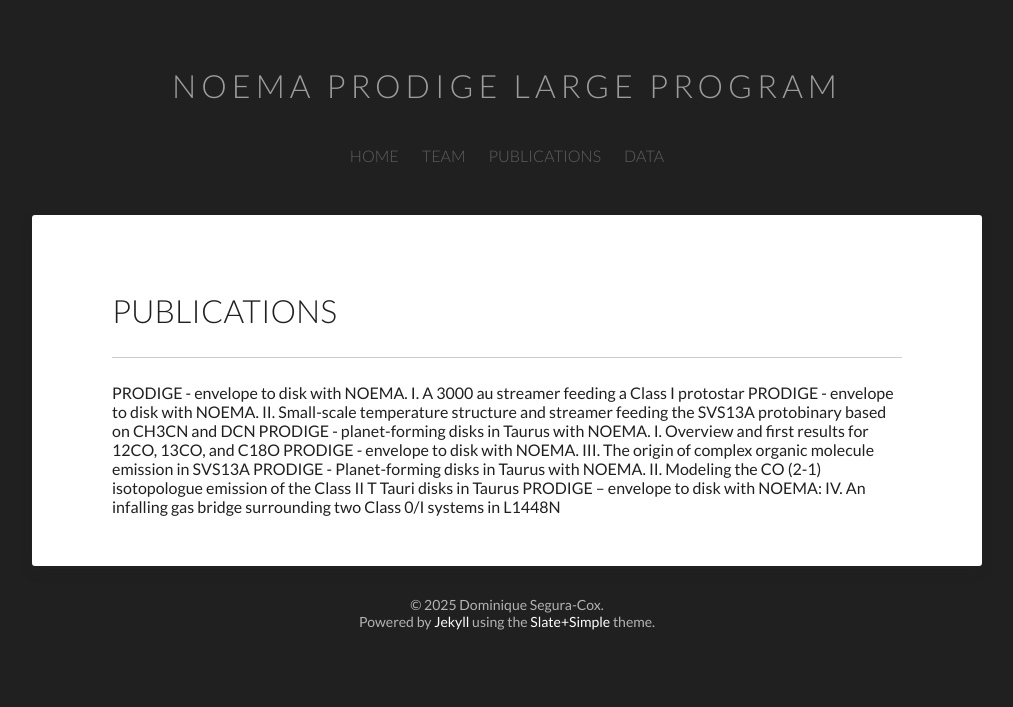
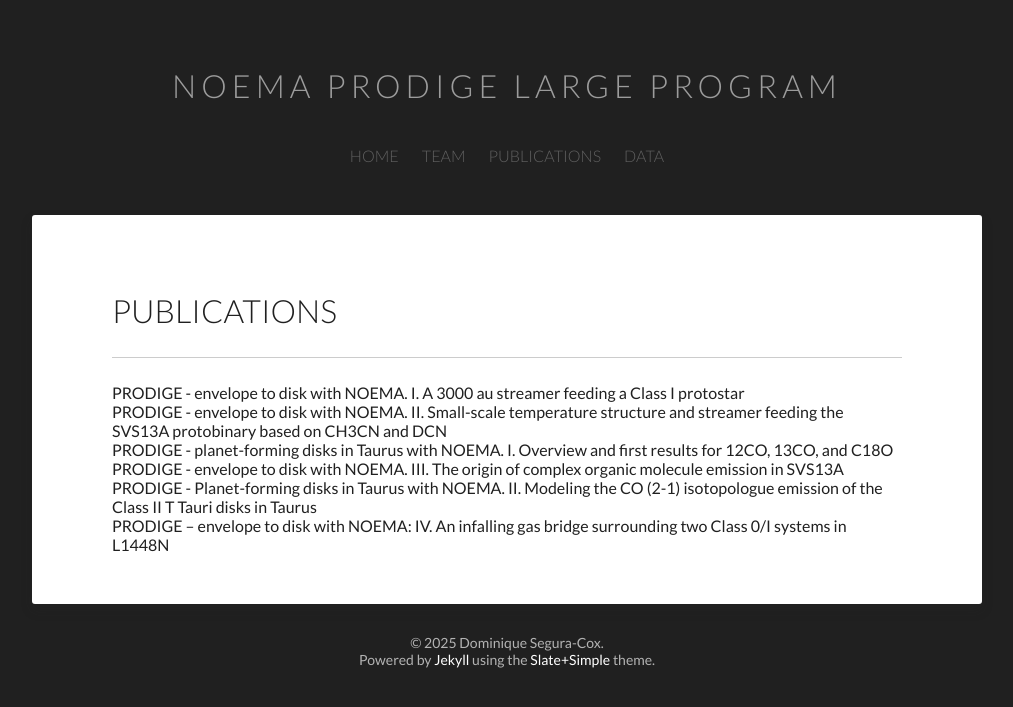
Before and after one commit to NOEMA-PRODIGE/NOEMA-PRODIGE.github.io, a Jekyll site: the page built from tags/index.html, in a window 1280 px wide. Shown: the top 707 px of the page, without its empty margins (133-1146 px from the left). Built offline with Jekyll 4.4.1, drawn with Linux system fonts in a browser that asks for light colours.

Commit message:
Update index.html

```diff
--- a/tags/index.html
+++ b/tags/index.html
@@ -8,16 +8,16 @@ title: PUBLICATIONS
     </h1>
     <hr>
 
-<a href="https://ui.adsabs.harvard.edu/abs/2022A%26A...667A..12V/abstract">PRODIGE - envelope to disk with NOEMA. I. A 3000 au streamer feeding a Class I protostar</a>
+<a href="https://ui.adsabs.harvard.edu/abs/2022A%26A...667A..12V/abstract">PRODIGE - envelope to disk with NOEMA. I. A 3000 au streamer feeding a Class I protostar</a><br>
 
-<a href="https://ui.adsabs.harvard.edu/abs/2023A%26A...669A.137H/abstract">PRODIGE - envelope to disk with NOEMA. II. Small-scale temperature structure and streamer feeding the SVS13A protobinary based on CH3CN and DCN</a>
+<a href="https://ui.adsabs.harvard.edu/abs/2023A%26A...669A.137H/abstract">PRODIGE - envelope to disk with NOEMA. II. Small-scale temperature structure and streamer feeding the SVS13A protobinary based on CH3CN and DCN</a><br>
 
-<a href="https://ui.adsabs.harvard.edu/abs/2024A%26A...685A.126S/abstract">PRODIGE - planet-forming disks in Taurus with NOEMA. I. Overview and first results for 12CO, 13CO, and C18O</a>
+<a href="https://ui.adsabs.harvard.edu/abs/2024A%26A...685A.126S/abstract">PRODIGE - planet-forming disks in Taurus with NOEMA. I. Overview and first results for 12CO, 13CO, and C18O</a><br>
 
-<a href="https://ui.adsabs.harvard.edu/abs/2024A%26A...686A.289H/abstract">PRODIGE - envelope to disk with NOEMA. III. The origin of complex organic molecule emission in SVS13A </a>
+<a href="https://ui.adsabs.harvard.edu/abs/2024A%26A...686A.289H/abstract">PRODIGE - envelope to disk with NOEMA. III. The origin of complex organic molecule emission in SVS13A </a><br>
 
-<a href="https://ui.adsabs.harvard.edu/abs/2024A%26A...687A.174F/abstract">PRODIGE - Planet-forming disks in Taurus with NOEMA. II. Modeling the CO (2-1) isotopologue emission of the Class II T Tauri disks in Taurus </a>
+<a href="https://ui.adsabs.harvard.edu/abs/2024A%26A...687A.174F/abstract">PRODIGE - Planet-forming disks in Taurus with NOEMA. II. Modeling the CO (2-1) isotopologue emission of the Class II T Tauri disks in Taurus </a><br>
 
-<a href="https://ui.adsabs.harvard.edu/abs/2024A%26A...692A..55G/abstract">PRODIGE – envelope to disk with NOEMA: IV. An infalling gas bridge surrounding two Class 0/I systems in L1448N</a>
+<a href="https://ui.adsabs.harvard.edu/abs/2024A%26A...692A..55G/abstract">PRODIGE – envelope to disk with NOEMA: IV. An infalling gas bridge surrounding two Class 0/I systems in L1448N</a><br>
 
 </article>
```
